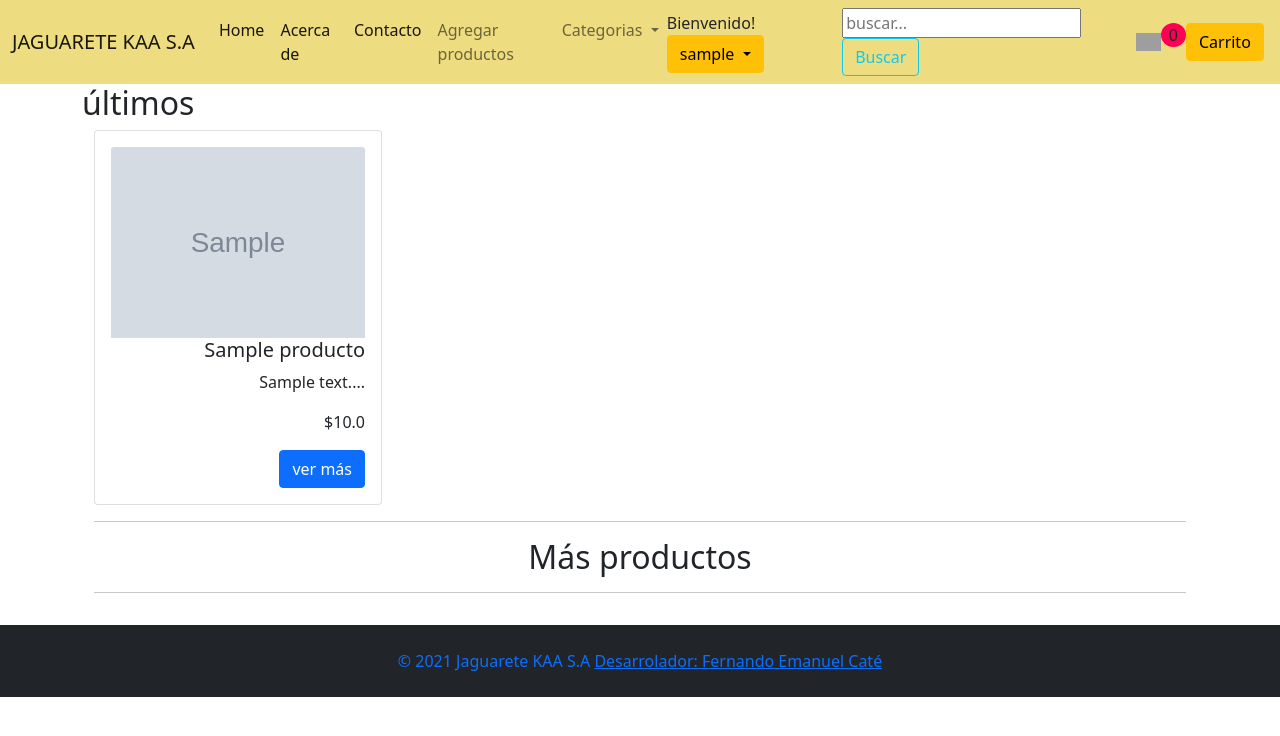
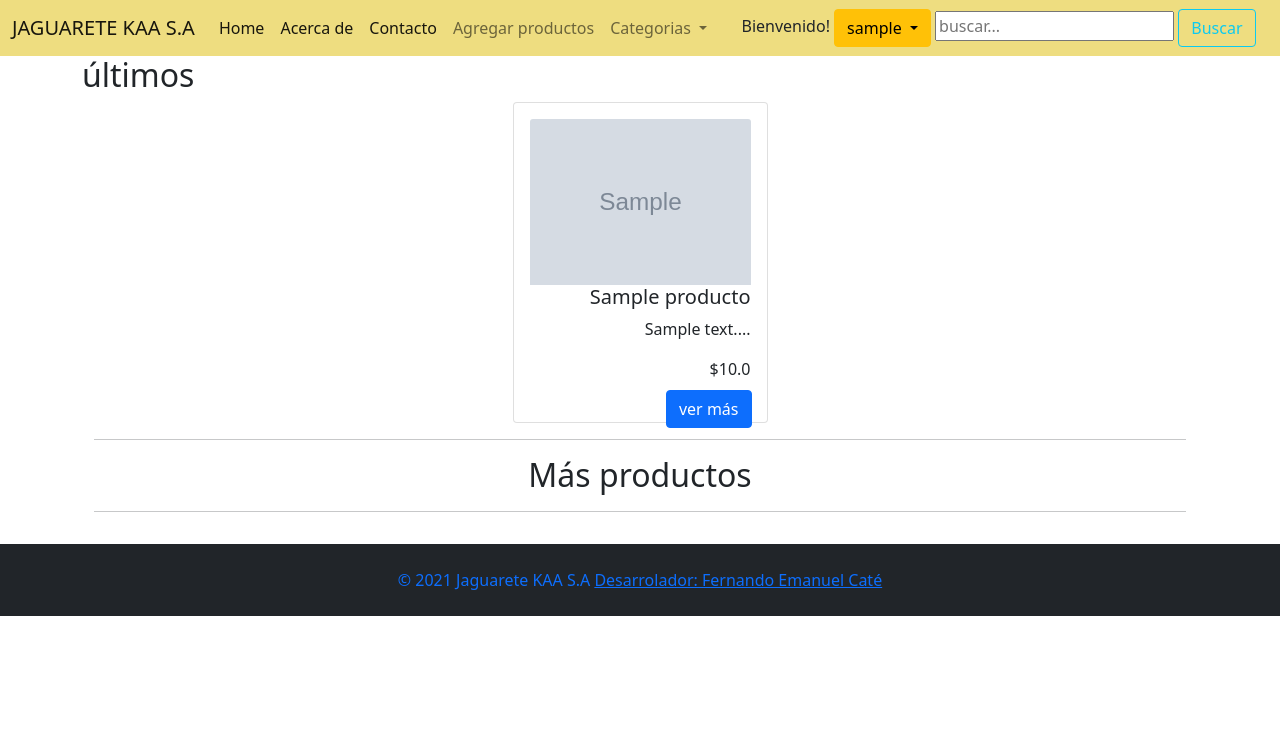
Before and after one commit to fer-kt/django-ecommerce, a Django app: page / in a window 1280 px wide. Shown: the top 736 px of the page. Run offline with Django 3.2, Linux system fonts and the light colour scheme; a user stored in the database is signed in; tables that the repository leaves empty hold one stand-in row (values such as "Sample post"); grey boxes marked "Sample" are stand-in pictures; grey boxes are pictures that could not be loaded.

Commit message:
botones alineados

```diff
--- /dev/null
+++ b/TIENDA/static/tienda/style.css
@@ -0,0 +1,24 @@
+.carta-producto{
+    width: 100%;
+    height: 100%;
+}
+
+.btn-ver-mas{
+    position: absolute;
+    top: 90%;
+    right: 15px;
+}
+.precio{
+    margin-bottom: 25px;
+}
+
+.carta-categoria{
+    width: 18rem;
+
+}
+
+.btn-cart{
+    position: absolute;
+    right: 10px;
+    bottom: 1px;
+}
--- a/TIENDA/templates/tienda/buscar.html
+++ b/TIENDA/templates/tienda/buscar.html
@@ -14,7 +14,7 @@
         <img src=" {{ media_url  }}{{ p.imagen.url }}" class="card-img-top" alt="...">
         <p class="card-text">
 
-            {{p.descripcion}}
+            {{p.descripcion |slice:"0:50"}}<a href="{% url 'tienda:producto' p.id %}  " > ...Continuar leyendo</a>
             <hr>
             ${{p.precio}}
         </p>
--- a/TIENDA/templates/tienda/categorias.html
+++ b/TIENDA/templates/tienda/categorias.html
@@ -6,14 +6,14 @@
 
 
     {% for c in  cat  %}
-    <div class="card text-end" style="width: 18rem;">
+    <div class="card text-end carta-categoria" >
                     <img src=" {{ media_url  }}{{ c.imagen.url }}" class="card-img-top" alt="...">
                     <div class="card-body">
                         <h5 class="card-title">{{c.titulo}}</h5>
                         <p class="card-text">{{c.descripcion |slice:'0:200' }} <a href="{% url 'tienda:producto' c.id %}  " >...ver más</a></p>
 
 
-                        <a href="{% url 'tienda:carrito' c.id %}" class="btn btn-success">Añadir al carrito</a>
+                        <a href="{% url 'tienda:carrito' c.id %}" class="btn btn-success btn-cart">Añadir al carrito</a>
                     </div>
                 </div>
 
--- a/TIENDA/templates/tienda/index.html
+++ b/TIENDA/templates/tienda/index.html
@@ -14,15 +14,15 @@
 
         <div class="row justify-content-md-around">
             {% for producto in nuevos  %}
-                <div class="col-sm">
-                    <div class="card text-end" style="width: 18rem;">
-                        <div class="card-body">
+                <div class="col-md-3" >
+                    <div class="card text-end carta-producto " >
+                        <div class="card-body ">
                             <img src=" {{ media_url  }}{{ producto.imagen.url }}" class="card-img-top" alt="...">
                             <h5 class="card-title">{{producto.titulo}}</h5>
                             <p class="card-text">{{producto.descripcion |  slice:'0:50'}}...</p>
-                            <p class="card-text"> ${{producto.precio}} </p>
+                            <p class="card-text precio"> ${{producto.precio}} </p>
 
-                            <a href="{% url 'tienda:producto' producto.id %}  " class="btn btn-primary">ver más</a>
+                            <a href="{% url 'tienda:producto' producto.id %}  " class="btn btn-primary btn-ver-mas">ver más</a>
 
                         </div>
                     </div>
@@ -37,14 +37,16 @@
 <div class="container">
 <h2 class="text-center">Más productos</h2>
 <hr>
+
+
 <table class="table table-hover table-responsive-md">
     {% for producto in productos  %}
         <tr>
-            <th scope="col " class="col-sm-1"> <img src=" {{ media_url  }}{{ producto.imagen.url }}" style="max-width: 100%;" alt= {{producto.titulo}}>  </th>
-            <th scope="col"> {{producto.titulo}} </th>
-            <th scope="col">{{producto.descripcion |slice:"0:50"}}... </th>
-            <th scope="col">${{producto.precio}} </th>
-            <th scope="col"><a href="{% url 'tienda:producto' producto.id %}  " class="btn btn-primary">ver más</a> </th>
+            <td scope="col " class="col-sm-1"> <img src=" {{ media_url  }}{{ producto.imagen.url }}" class= "img-fluid" style="max-width: 55%;" alt= {{producto.titulo}}>  </td>
+            <td scope="col"> {{producto.titulo}} </td>
+            <td scope="col">{{producto.descripcion |slice:"0:50"}}... </td>
+            <td scope="col">${{producto.precio}} </td>
+            <td scope="col"><a href="{% url 'tienda:producto' producto.id %}  " class="btn btn-primary">ver más</a> </td>
 
         </tr>
       {% endfor %}
--- a/TIENDA/templates/tienda/layout.html
+++ b/TIENDA/templates/tienda/layout.html
@@ -7,13 +7,14 @@
     <meta http-equiv='X-UA-Compatible' content='IE=edge'>
     <title>JAGUARETE KAA S.A</title>
     <meta name='viewport' content='width=device-width, initial-scale=1'>
-    <!-- <link rel='stylesheet' type='text/css' media='screen' href='main.css'>
-    <script src='main.js'></script> -->
+
     <link href="https://cdn.jsdelivr.net/npm/bootstrap@5.0.1/dist/css/bootstrap.min.css" rel="stylesheet"
-        integrity="sha384-+0n0xVW2eSR5OomGNYDnhzAbDsOXxcvSN1TPprVMTNDbiYZCxYbOOl7+AMvyTG2x" crossorigin="anonymous">
+    integrity="sha384-+0n0xVW2eSR5OomGNYDnhzAbDsOXxcvSN1TPprVMTNDbiYZCxYbOOl7+AMvyTG2x" crossorigin="anonymous">
     <script src="https://cdn.jsdelivr.net/npm/bootstrap@5.0.2/dist/js/bootstrap.bundle.min.js"
-        integrity="sha384-MrcW6ZMFYlzcLA8Nl+NtUVF0sA7MsXsP1UyJoMp4YLEuNSfAP+JcXn/tWtIaxVXM"
-        crossorigin="anonymous"></script>
+    integrity="sha384-MrcW6ZMFYlzcLA8Nl+NtUVF0sA7MsXsP1UyJoMp4YLEuNSfAP+JcXn/tWtIaxVXM"
+    crossorigin="anonymous"></script>
+
+    <link rel="stylesheet" type="text/css" href="{% static 'tienda/style.css' %}">
 </head>
 
 <body>
@@ -32,7 +33,7 @@
                     <li class="nav-item">
                         <a class="nav-link active" aria-current="page" href="{% url 'tienda:home' %} ">Home</a>
                     </li>
-                    <a href="{% url 'tienda:acerca' %} " class="nav-link active">Acerca de</a>
+                    <a href="{% url 'tienda:acerca' %} " class="nav-link active"> Acerca de</a>
 <a href="mailto: contacto@jaguaretesa.com" class="nav-link active">Contacto</a>
                     {% if perms.TIENDA.add_producto%}
                     <li class="nav-item">
@@ -87,7 +88,10 @@
                 </form>
                 &NonBreakingSpace;
 
-                <img src="https://image.flaticon.com/icons/png/512/419/419910.png" style="max-width: 25px;" alt=""
+
+                <!--si el usuario NO puede agregar productos (no es admin) puede ver el boton de carrito -->
+                    {% if not perms.TIENDA.add_producto %}
+                    <img src="https://image.flaticon.com/icons/png/512/419/419910.png" style="max-width: 25px;" alt=""
                     srcset="">
                 <div class="" style="border-radius: 25%;  max-width: 55px; min-width: 25px ">
                     <p class="font-weight-bold text-center"
@@ -98,7 +102,7 @@
 
                 </div>
                 <a href=" {% url 'tienda:checkout' %} " class="btn btn-warning">Carrito </a>
-
+                {% endif %}
                 &NonBreakingSpace;
 
 
--- a/TIENDA/views.py
+++ b/TIENDA/views.py
@@ -49,14 +49,12 @@
 
 
 def categoria(request, id):
-    print(id)
     return render(request, 'tienda/categorias.html', {
         'cat': Producto.objects.filter(categoria=id)
-
     })
 
 
-@permission_required('TIENDA.producto_change')
+@permission_required('TIENDA.change_producto')
 def editar(request, id_producto):
     producto = get_object_or_404(Producto, id=id_producto)
     if request.method == 'POST':
@@ -83,7 +81,7 @@
 def buscar(request):
     buscar = request.GET['buscar']
     producto = Producto.objects.filter(
-        Q(descripcion__contains=buscar) | Q(titulo__contains=buscar))
+        Q(descripcion__icontains=buscar) | Q(titulo__icontains=buscar))
 
     return render(request, 'tienda/buscar.html', {
 
```
